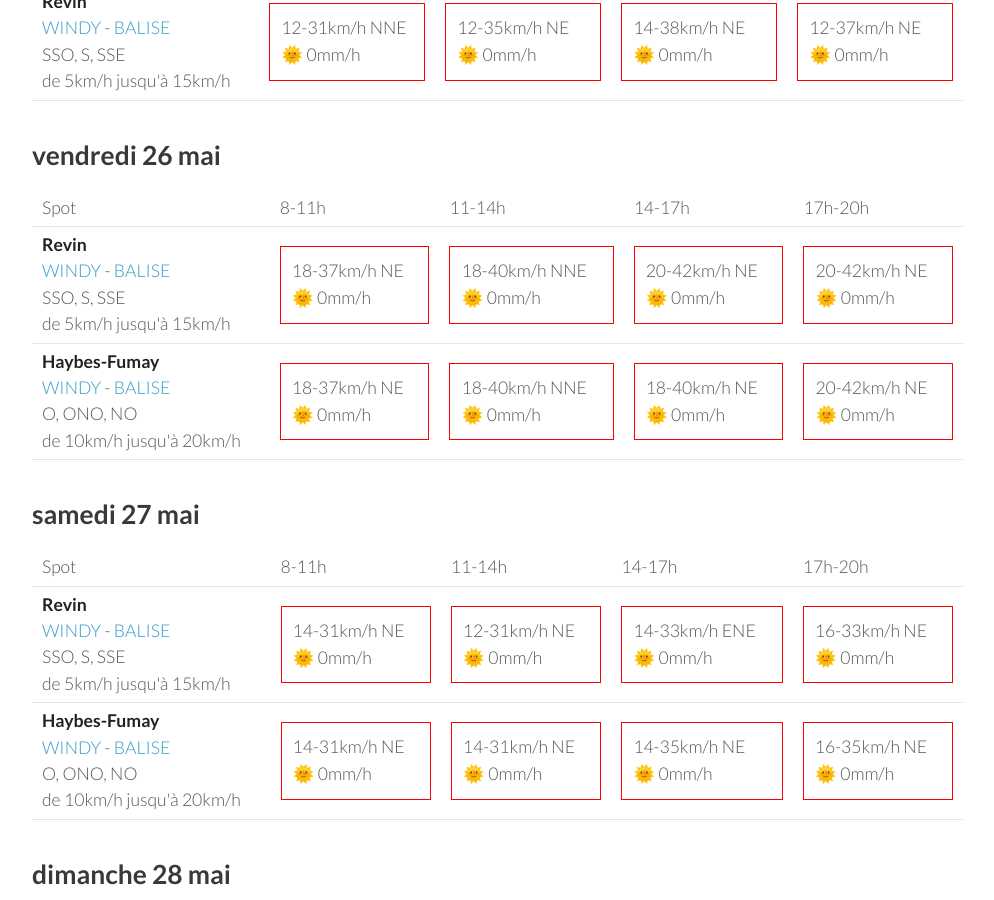
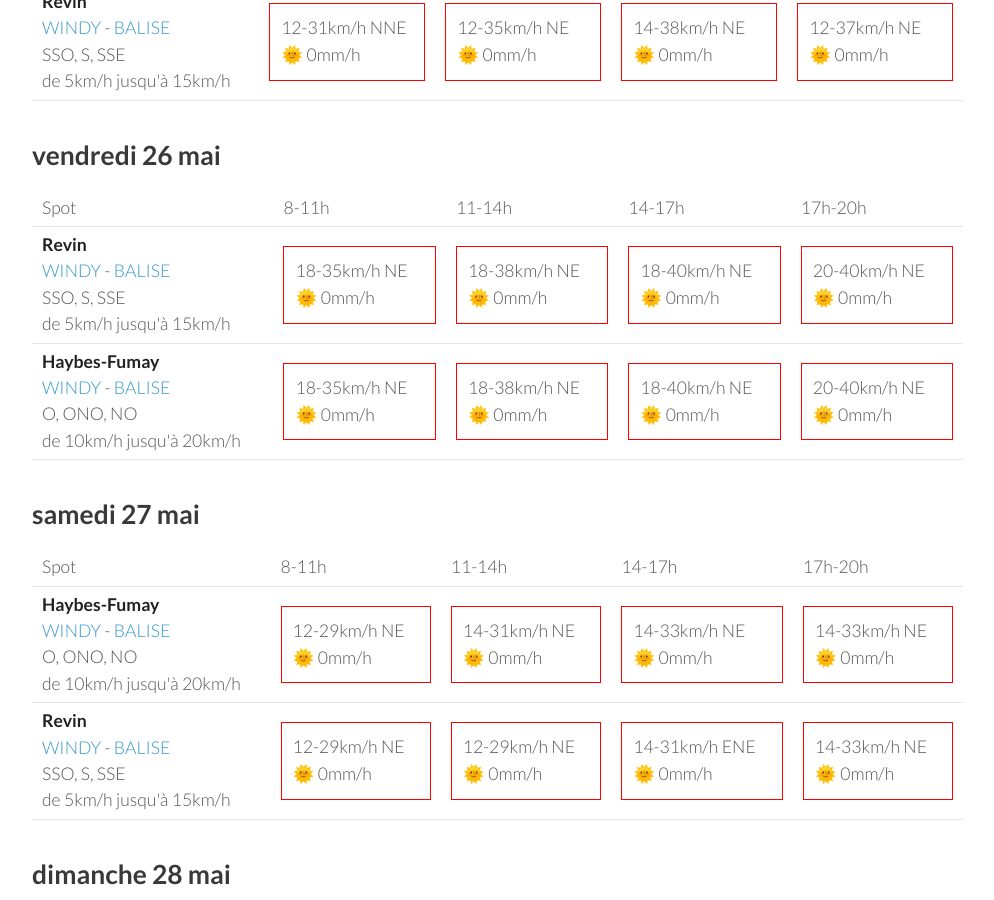
Before and after one commit to parapente-dans-le-nord/parapente-dans-le-nord.github.io, a Jekyll site: the page built from ardennes.markdown, in a window 1280 px wide and 900 px high, scrolled down 859 px. Shown: the whole window, without its empty margins (26-1020 px from the left). Built offline with Jekyll 4.4.1, drawn with Linux system fonts in a browser that asks for light colours; some of the changed text lies outside the part shown.

Commit message:
update index.markdown

```diff
--- a/ardennes.markdown
+++ b/ardennes.markdown
@@ -94,20 +94,20 @@ page mise à jour le mercredi 24 mai 13:10
 <tr>
         <td><strong>Revin</strong><br><a href="https://windy.com/49.948/4.625?49.543,4.625,8">WINDY</a> - <span class=""><a href="http://www.balisemeteo.com/balise.php?idBalise=5019">BALISE</a> </span><br> <span class="vent-favorable">SSO, S, SSE</span><br><span class="force-vent">de 5km/h jusqu'à 15km/h</span> </td>
 
-            <td><div class="not-flyable"><p>18-37km/h NE</p><p>🌞 0mm/h</p></div></td>
-            <td><div class="not-flyable"><p>18-40km/h NNE</p><p>🌞 0mm/h</p></div></td>
-            <td><div class="not-flyable"><p>20-42km/h NE</p><p>🌞 0mm/h</p></div></td>
-            <td><div class="not-flyable"><p>20-42km/h NE</p><p>🌞 0mm/h</p></div></td>
+            <td><div class="not-flyable"><p>18-35km/h NE</p><p>🌞 0mm/h</p></div></td>
+            <td><div class="not-flyable"><p>18-38km/h NE</p><p>🌞 0mm/h</p></div></td>
+            <td><div class="not-flyable"><p>18-40km/h NE</p><p>🌞 0mm/h</p></div></td>
+            <td><div class="not-flyable"><p>20-40km/h NE</p><p>🌞 0mm/h</p></div></td>
 
 
     </tr>
 <tr>
         <td><strong>Haybes-Fumay</strong><br><a href="https://windy.com/49.998/4.715?49.913,4.738,10">WINDY</a> - <span class=""><a href="http://www.balisemeteo.com/balise.php?idBalise=104">BALISE</a> </span><br> <span class="vent-favorable">O, ONO, NO</span><br><span class="force-vent">de 10km/h jusqu'à 20km/h</span> </td>
 
-            <td><div class="not-flyable"><p>18-37km/h NE</p><p>🌞 0mm/h</p></div></td>
-            <td><div class="not-flyable"><p>18-40km/h NNE</p><p>🌞 0mm/h</p></div></td>
+            <td><div class="not-flyable"><p>18-35km/h NE</p><p>🌞 0mm/h</p></div></td>
+            <td><div class="not-flyable"><p>18-38km/h NE</p><p>🌞 0mm/h</p></div></td>
             <td><div class="not-flyable"><p>18-40km/h NE</p><p>🌞 0mm/h</p></div></td>
-            <td><div class="not-flyable"><p>20-42km/h NE</p><p>🌞 0mm/h</p></div></td>
+            <td><div class="not-flyable"><p>20-40km/h NE</p><p>🌞 0mm/h</p></div></td>
 
 
     </tr>
@@ -128,22 +128,22 @@ page mise à jour le mercredi 24 mai 13:10
       <td>17h-20h</td>
     </tr>
 <tr>
-        <td><strong>Revin</strong><br><a href="https://windy.com/49.948/4.625?49.543,4.625,8">WINDY</a> - <span class=""><a href="http://www.balisemeteo.com/balise.php?idBalise=5019">BALISE</a> </span><br> <span class="vent-favorable">SSO, S, SSE</span><br><span class="force-vent">de 5km/h jusqu'à 15km/h</span> </td>
+        <td><strong>Haybes-Fumay</strong><br><a href="https://windy.com/49.998/4.715?49.913,4.738,10">WINDY</a> - <span class=""><a href="http://www.balisemeteo.com/balise.php?idBalise=104">BALISE</a> </span><br> <span class="vent-favorable">O, ONO, NO</span><br><span class="force-vent">de 10km/h jusqu'à 20km/h</span> </td>
 
+            <td><div class="not-flyable"><p>12-29km/h NE</p><p>🌞 0mm/h</p></div></td>
             <td><div class="not-flyable"><p>14-31km/h NE</p><p>🌞 0mm/h</p></div></td>
-            <td><div class="not-flyable"><p>12-31km/h NE</p><p>🌞 0mm/h</p></div></td>
-            <td><div class="not-flyable"><p>14-33km/h ENE</p><p>🌞 0mm/h</p></div></td>
-            <td><div class="not-flyable"><p>16-33km/h NE</p><p>🌞 0mm/h</p></div></td>
+            <td><div class="not-flyable"><p>14-33km/h NE</p><p>🌞 0mm/h</p></div></td>
+            <td><div class="not-flyable"><p>14-33km/h NE</p><p>🌞 0mm/h</p></div></td>
 
 
     </tr>
 <tr>
-        <td><strong>Haybes-Fumay</strong><br><a href="https://windy.com/49.998/4.715?49.913,4.738,10">WINDY</a> - <span class=""><a href="http://www.balisemeteo.com/balise.php?idBalise=104">BALISE</a> </span><br> <span class="vent-favorable">O, ONO, NO</span><br><span class="force-vent">de 10km/h jusqu'à 20km/h</span> </td>
+        <td><strong>Revin</strong><br><a href="https://windy.com/49.948/4.625?49.543,4.625,8">WINDY</a> - <span class=""><a href="http://www.balisemeteo.com/balise.php?idBalise=5019">BALISE</a> </span><br> <span class="vent-favorable">SSO, S, SSE</span><br><span class="force-vent">de 5km/h jusqu'à 15km/h</span> </td>
 
-            <td><div class="not-flyable"><p>14-31km/h NE</p><p>🌞 0mm/h</p></div></td>
-            <td><div class="not-flyable"><p>14-31km/h NE</p><p>🌞 0mm/h</p></div></td>
-            <td><div class="not-flyable"><p>14-35km/h NE</p><p>🌞 0mm/h</p></div></td>
-            <td><div class="not-flyable"><p>16-35km/h NE</p><p>🌞 0mm/h</p></div></td>
+            <td><div class="not-flyable"><p>12-29km/h NE</p><p>🌞 0mm/h</p></div></td>
+            <td><div class="not-flyable"><p>12-29km/h NE</p><p>🌞 0mm/h</p></div></td>
+            <td><div class="not-flyable"><p>14-31km/h ENE</p><p>🌞 0mm/h</p></div></td>
+            <td><div class="not-flyable"><p>14-33km/h NE</p><p>🌞 0mm/h</p></div></td>
 
 
     </tr>
```
Also changed, not shown: other parts of ardennes.markdown (+1 -1 lines).
